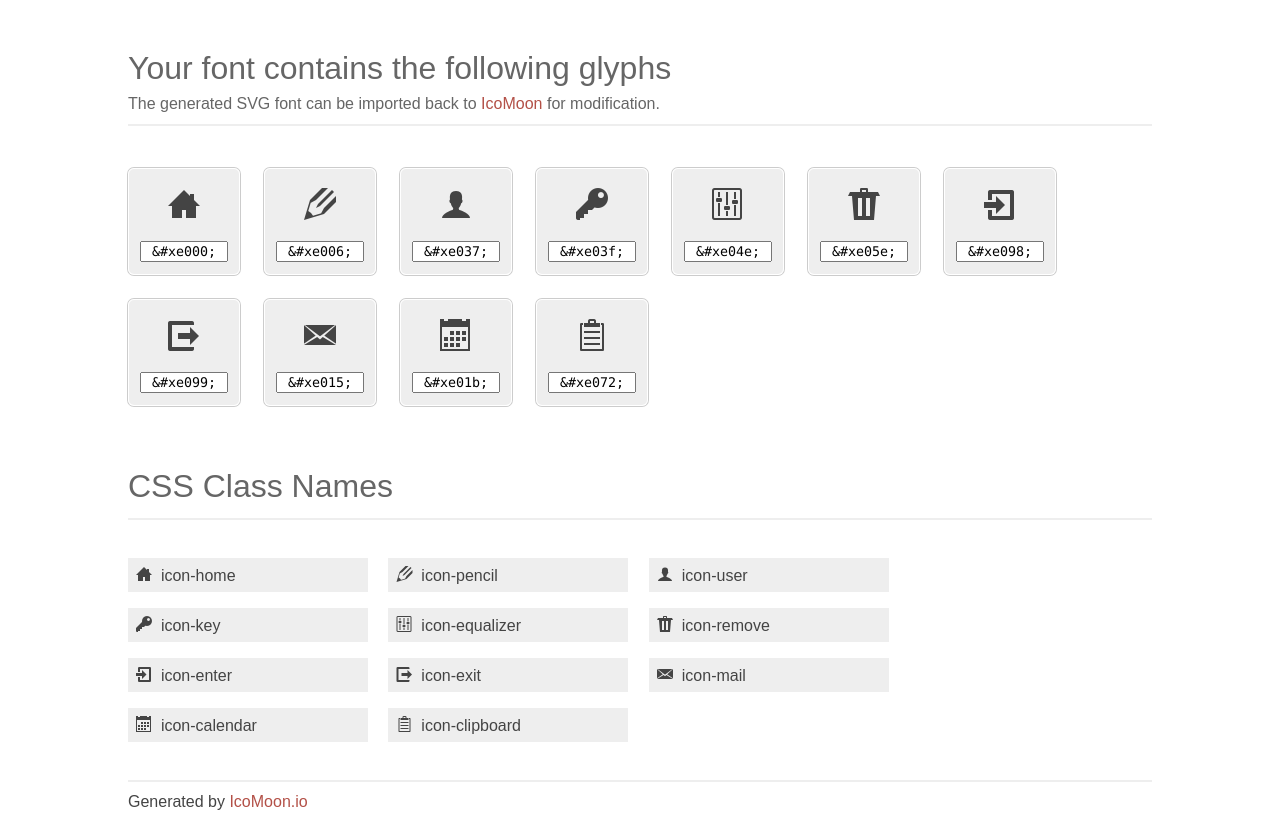
After one commit to Wolfsterror/DSA4-Assistent, a PHP site: page /tpl/css/icons.html in a window 1280 px wide. The commit adds this page. Run offline with PHP 8.4, Linux system fonts and the light colour scheme.

Commit message:
First design and layout

```diff
--- /dev/null
+++ b/tpl/css/icomoon.css
@@ -0,0 +1,61 @@
+@font-face {
+	font-family: 'icomoon';
+	src:url('../res/fonts/icomoon.eot');
+	src:url('../res/fonts/icomoon.eot?#iefix') format('embedded-opentype'),
+		url('../res/fonts/icomoon.svg#icomoon') format('svg'),
+		url('../res/fonts/icomoon.woff') format('woff'),
+		url('../res/fonts/icomoon.ttf') format('truetype');
+	font-weight: normal;
+	font-style: normal;
+}
+
+/* Use the following CSS code if you want to use data attributes for inserting your icons */
+[data-icon]:before {
+	font-family: 'icomoon';
+	content: attr(data-icon);
+	speak: none;
+	font-weight: normal;
+	-webkit-font-smoothing: antialiased;
+}
+
+/* Use the following CSS code if you want to have a class per icon */
+[class^="icon-"]:before, [class*=" icon-"]:before {
+	font-family: 'icomoon';
+	font-style: normal;
+	speak: none;
+	font-weight: normal;
+	-webkit-font-smoothing: antialiased;
+}
+.icon-home:before {
+	content: "\e000";
+}
+.icon-pencil:before {
+	content: "\e006";
+}
+.icon-user:before {
+	content: "\e037";
+}
+.icon-key:before {
+	content: "\e03f";
+}
+.icon-equalizer:before {
+	content: "\e04e";
+}
+.icon-remove:before {
+	content: "\e05e";
+}
+.icon-enter:before {
+	content: "\e098";
+}
+.icon-exit:before {
+	content: "\e099";
+}
+.icon-mail:before {
+	content: "\e015";
+}
+.icon-calendar:before {
+	content: "\e01b";
+}
+.icon-clipboard:before {
+	content: "\e072";
+}
--- /dev/null
+++ b/tpl/css/icons.html
@@ -0,0 +1,196 @@
+<!doctype html>
+<html>
+<head>
+<title>Your Font/Glyphs</title>
+<link rel="stylesheet" href="icomoon.css" />
+<!--[if lte IE 7]><script src="lte-ie7.js"></script><![endif]-->
+<style>
+	section, header, footer {display: block;}
+	body {
+		font-family: sans-serif;
+		color: #444;
+		line-height: 1.5;
+		font-size: 1em;
+	}
+	* {
+		-moz-box-sizing: border-box;
+		-webkit-box-sizing: border-box;
+		box-sizing: border-box;
+		margin: 0;
+		paddin: 0;
+	}
+	.glyph {
+		float: left;
+		text-align: center;
+		background: #eee;
+		padding: .75em;
+		margin: .75em 1.5em .75em 0;
+		width: 7em;
+		border-radius: .375em;
+		box-shadow: inset 0 0 0 1px #fff, 0 0 0 1px #ccc;
+	}
+	.glyph input {
+		width: 100%;
+		text-align: center;
+		font-family: consolas, monospace;
+	}
+	.glyph input, .mtm {
+		margin-top: .75em;
+	}
+	.w-main {
+		width: 80%;
+	}
+	.centered {
+		margin-left: auto;
+		margin-right: auto;
+	}
+	.fs1 {
+		font-size: 2em;
+	}
+	header {
+		margin: 2em 0;
+		padding-bottom: .5em;
+		color: #666;
+		box-shadow: 0 2px #eee;
+	}
+	header h1 {
+		font-size: 2em;
+		font-weight: normal;
+	}
+	.clearfix:before, .clearfix:after { content: ""; display: table; }
+	.clearfix:after, .clear { clear: both; }
+	footer {
+		margin-top: 2em;
+		padding: .5em 0;
+		box-shadow: 0 -2px #eee;
+	}
+	a, a:visited {
+		color: #B35047;
+		text-decoration: none;
+	}
+	a:hover, a:focus {color: #000;}
+	.box1 {
+		display: inline-block;
+		width: 15em;
+		padding: .25em .5em;
+		background: #eee;
+		margin: .5em 1em .5em 0;
+	}
+</style>
+</head>
+<body>
+	<div class="w-main centered">
+	<section class="mtm clearfix" id="glyphs">
+	<header>
+		<h1>Your font contains the following glyphs</h1>
+		<p>The generated SVG font can be imported back to <a href="http://icomoon.io/app">IcoMoon</a> for modification.</p>
+	</header>
+	<div class="glyph">
+		<div class="fs1" aria-hidden="true" data-icon="&#xe000;"></div>
+		<input type="text" readonly="readonly" value="&amp;#xe000;" />
+	</div>
+	<div class="glyph">
+		<div class="fs1" aria-hidden="true" data-icon="&#xe006;"></div>
+		<input type="text" readonly="readonly" value="&amp;#xe006;" />
+	</div>
+	<div class="glyph">
+		<div class="fs1" aria-hidden="true" data-icon="&#xe037;"></div>
+		<input type="text" readonly="readonly" value="&amp;#xe037;" />
+	</div>
+	<div class="glyph">
+		<div class="fs1" aria-hidden="true" data-icon="&#xe03f;"></div>
+		<input type="text" readonly="readonly" value="&amp;#xe03f;" />
+	</div>
+	<div class="glyph">
+		<div class="fs1" aria-hidden="true" data-icon="&#xe04e;"></div>
+		<input type="text" readonly="readonly" value="&amp;#xe04e;" />
+	</div>
+	<div class="glyph">
+		<div class="fs1" aria-hidden="true" data-icon="&#xe05e;"></div>
+		<input type="text" readonly="readonly" value="&amp;#xe05e;" />
+	</div>
+	<div class="glyph">
+		<div class="fs1" aria-hidden="true" data-icon="&#xe098;"></div>
+		<input type="text" readonly="readonly" value="&amp;#xe098;" />
+	</div>
+	<div class="glyph">
+		<div class="fs1" aria-hidden="true" data-icon="&#xe099;"></div>
+		<input type="text" readonly="readonly" value="&amp;#xe099;" />
+	</div>
+	<div class="glyph">
+		<div class="fs1" aria-hidden="true" data-icon="&#xe015;"></div>
+		<input type="text" readonly="readonly" value="&amp;#xe015;" />
+	</div>
+	<div class="glyph">
+		<div class="fs1" aria-hidden="true" data-icon="&#xe01b;"></div>
+		<input type="text" readonly="readonly" value="&amp;#xe01b;" />
+	</div>
+	<div class="glyph">
+		<div class="fs1" aria-hidden="true" data-icon="&#xe072;"></div>
+		<input type="text" readonly="readonly" value="&amp;#xe072;" />
+	</div>
+	</section>
+	<div class="clear"></div>
+	<section class="mtm clearfix" id="glyphs">
+	<header>
+		<h1>CSS Class Names</h1>
+	</header>
+	<span class="box1">
+		<span aria-hidden="true" class="icon-home"></span>
+		&nbsp;icon-home
+	</span>
+	<span class="box1">
+		<span aria-hidden="true" class="icon-pencil"></span>
+		&nbsp;icon-pencil
+	</span>
+	<span class="box1">
+		<span aria-hidden="true" class="icon-user"></span>
+		&nbsp;icon-user
+	</span>
+	<span class="box1">
+		<span aria-hidden="true" class="icon-key"></span>
+		&nbsp;icon-key
+	</span>
+	<span class="box1">
+		<span aria-hidden="true" class="icon-equalizer"></span>
+		&nbsp;icon-equalizer
+	</span>
+	<span class="box1">
+		<span aria-hidden="true" class="icon-remove"></span>
+		&nbsp;icon-remove
+	</span>
+	<span class="box1">
+		<span aria-hidden="true" class="icon-enter"></span>
+		&nbsp;icon-enter
+	</span>
+	<span class="box1">
+		<span aria-hidden="true" class="icon-exit"></span>
+		&nbsp;icon-exit
+	</span>
+	<span class="box1">
+		<span aria-hidden="true" class="icon-mail"></span>
+		&nbsp;icon-mail
+	</span>
+	<span class="box1">
+		<span aria-hidden="true" class="icon-calendar"></span>
+		&nbsp;icon-calendar
+	</span>
+	<span class="box1">
+		<span aria-hidden="true" class="icon-clipboard"></span>
+		&nbsp;icon-clipboard
+	</span>
+	</section>
+	<footer>
+		<p>Generated by <a href="http://icomoon.io">IcoMoon.io</a></p>
+	</footer>
+	</div>
+	<script>
+	document.getElementById("glyphs").addEventListener("click", function(e) {
+		var target = e.target;
+		if (target.tagName === "INPUT") {
+			target.select();
+		}
+	});
+	</script>
+</body>
+</html>
```
Also changed, not shown: inc.php (added, +11 -0 lines), index.php (+4 -38 lines), lib/content.php (added, +25 -0 lines), tpl/css/default.css (added, +143 -0 lines), tpl/css/lte-ie7.js (added, +35 -0 lines), tpl/footer.html (added, +7 -0 lines), tpl/header.html (added, +26 -0 lines), tpl/res/fonts/icomoon.ttf (added), tpl/res/fonts/icomoon.woff (added), tpl/res/tex.png (added), tpl/res/tex_body.png (added), 3 other files.
